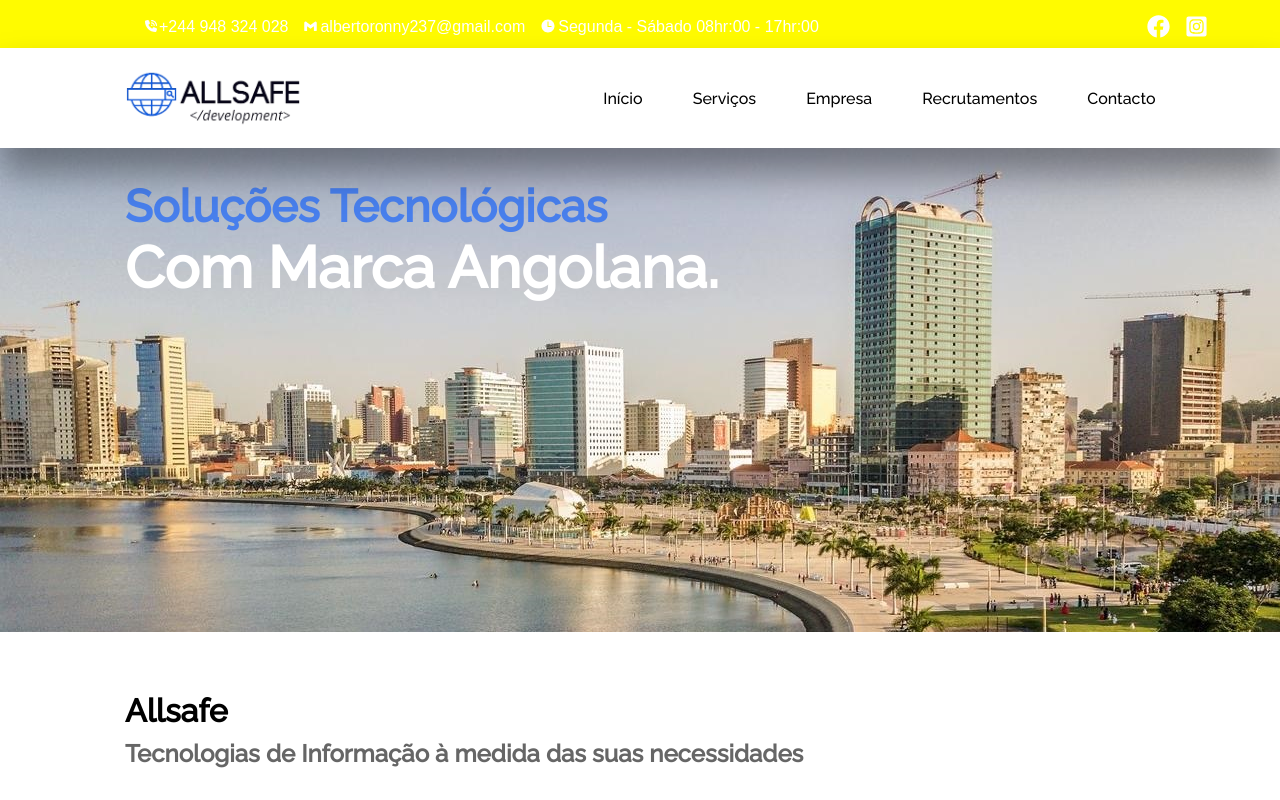
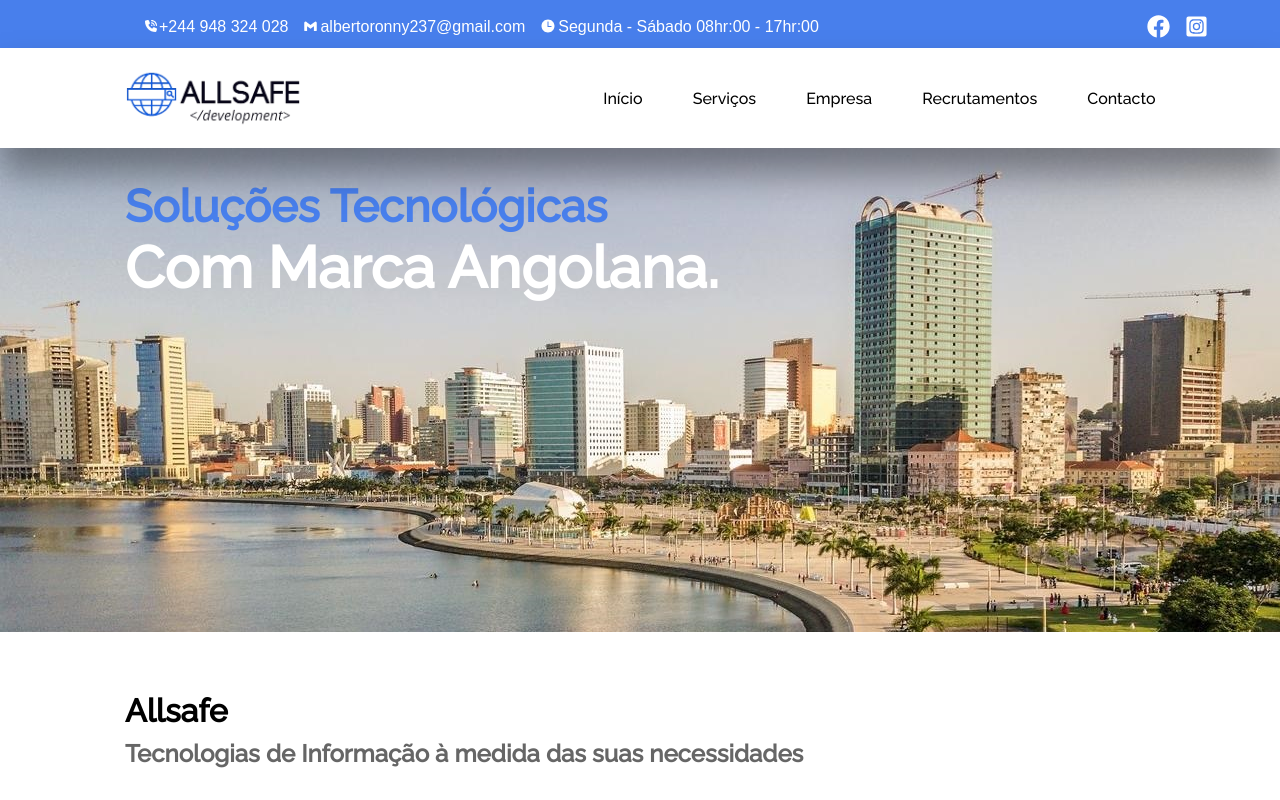
Before and after one commit to Alberto-ronny237/Allsafe, a React (Vite) app: page / in a window 1280 px wide. Shown: the top 800 px of the page. Built offline with nearby package versions, Linux system fonts and the light colour scheme.

Commit message:
Voltando para o anterior

```diff
--- a/src/Componentes/Info/Style.css
+++ b/src/Componentes/Info/Style.css
@@ -9,7 +9,7 @@
     width: 100%;
     gap: 15px;
     padding: 15px 145px;
-    background-color: rgb(255, 251, 0);
+    background-color: rgb(72, 127, 236);
 
 }
 
```
